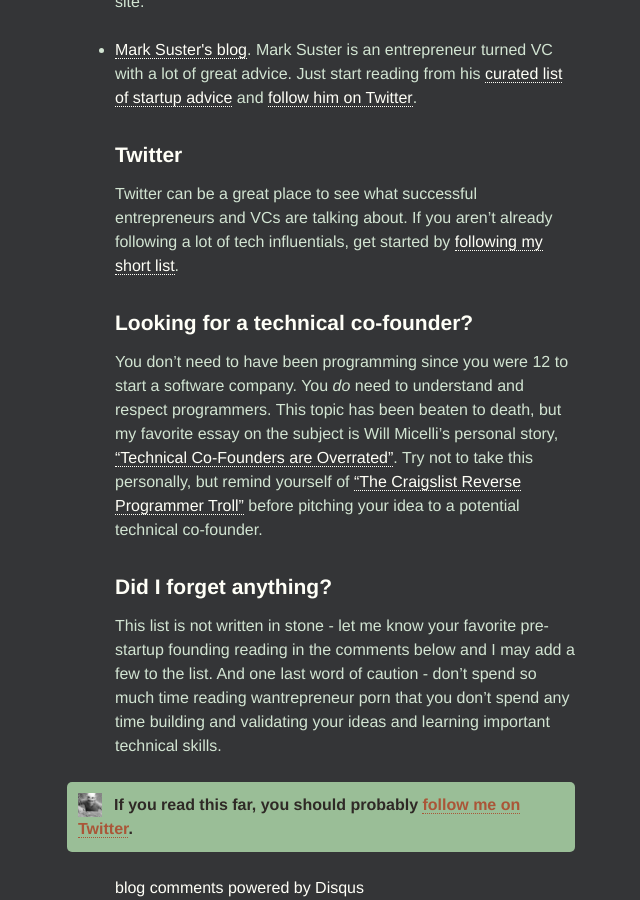
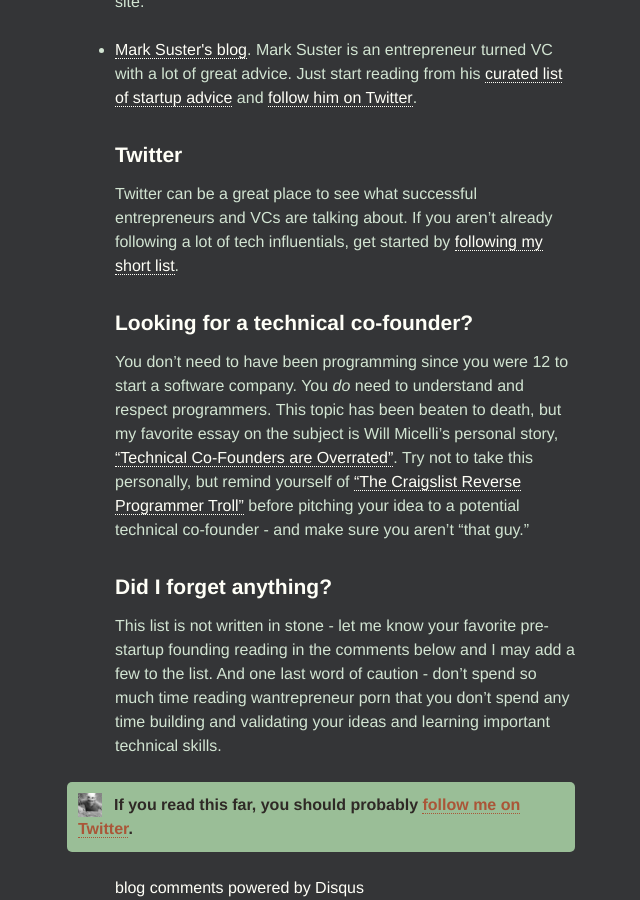
Before and after one commit to samgro/samgro.github.com, a Jekyll site: the page built from _posts/2012-01-11-required-reading-for-startup-founders-and-wantrepreneurs.md, in a window 1280 px wide and 900 px high, scrolled down 2212 px. Shown: the whole window, without its empty margins (271-911 px from the left). Built offline with Jekyll 4.4.1, drawn with Linux system fonts in a browser that asks for light colours; nearby versions of some CDN libraries; comment, search, counter and statistics services are not loaded.

Commit message:
Update wantrepreneurs draft

```diff
--- a/_posts/2012-01-11-required-reading-for-startup-founders-and-wantrepreneurs.md
+++ b/_posts/2012-01-11-required-reading-for-startup-founders-and-wantrepreneurs.md
@@ -26,7 +26,7 @@
 Twitter can be a great place to see what successful entrepreneurs and VCs are talking about. If you aren't already following a lot of tech influentials, get started by <a href='https://twitter.com/samgrossberg/tech'>following my short list</a>.
 
 ## Looking for a technical co-founder?
-You don't need to have been programming since you were 12 to start a software company. You <em>do</em> need to understand and respect programmers. This topic has been beaten to death, but my favorite essay on the subject is Will Micelli's personal story, <a href='http://lederhosenlabs.com/2011/05/31/technical-co-founders-are-overrated/' target='_blank'>"Technical Co-Founders are Overrated"</a>. Try not to take this personally, but remind yourself of <a href='http://teddziuba.com/2011/07/the-craigslist-reverse-programmer-troll.html' target='_blank'>"The Craigslist Reverse Programmer Troll"</a> before pitching your idea to a potential technical co-founder.
+You don't need to have been programming since you were 12 to start a software company. You <em>do</em> need to understand and respect programmers. This topic has been beaten to death, but my favorite essay on the subject is Will Micelli's personal story, <a href='http://lederhosenlabs.com/2011/05/31/technical-co-founders-are-overrated/' target='_blank'>"Technical Co-Founders are Overrated"</a>. Try not to take this personally, but remind yourself of <a href='http://teddziuba.com/2011/07/the-craigslist-reverse-programmer-troll.html' target='_blank'>"The Craigslist Reverse Programmer Troll"</a> before pitching your idea to a potential technical co-founder - and make sure you aren't "that guy."
 
 ## Did I forget anything?
 This list is not written in stone - let me know your favorite pre-startup founding reading in the comments below and I may add a few to the list. And one last word of caution - don't spend so much time reading wantrepreneur porn that you don't spend any time building and validating your ideas and learning important technical skills.
```
